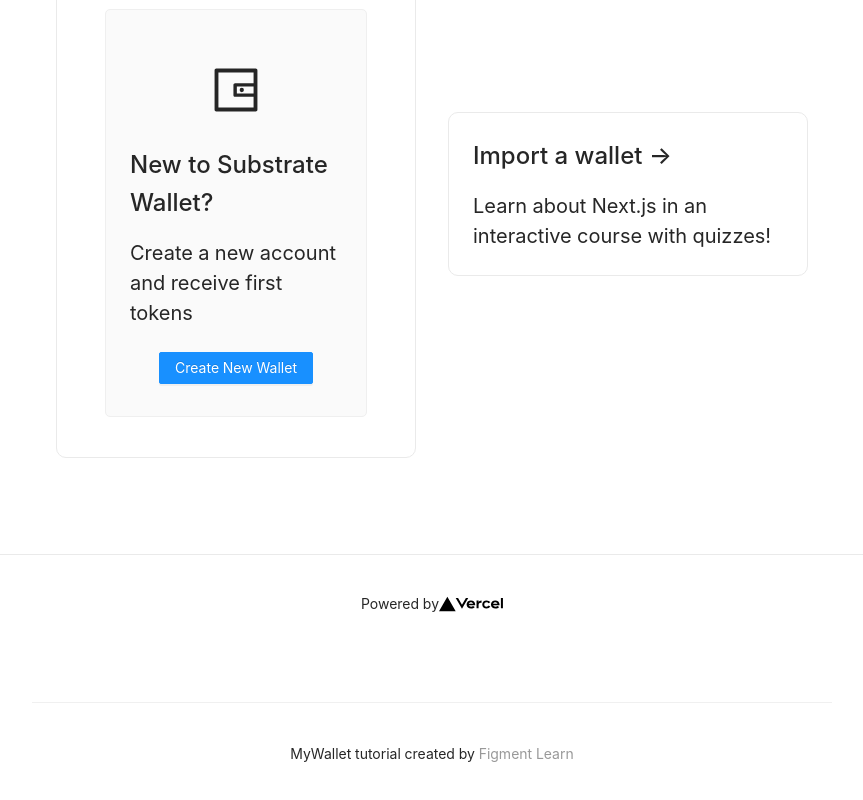
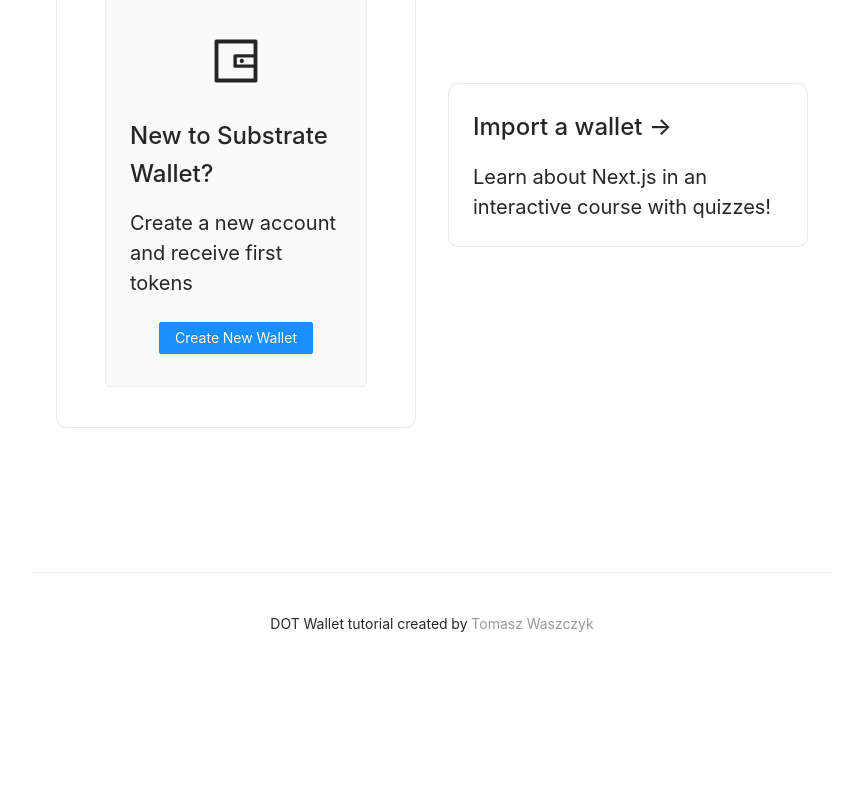
Before and after one commit to TomaszWaszczyk/polkadot-onboarding-wallet, a Next.js app: page / in a window 1280 px wide. Shown: the part 544-1344 px from the top of the page, without its empty margins (208-1071 px from the left). After the commit the page ends 1257 px from the top, so only its background shows below. Built offline with nearby package versions, Linux system fonts and the light colour scheme.

Commit message:
fix(styles): small changes and styles a bit for logo

```diff
--- a/components/Layout/index.module.css
+++ b/components/Layout/index.module.css
@@ -27,6 +27,7 @@
 }
 
 .logo {
+  width: 12rem;
   font-weight: bold;
   font-size: 1.5rem;
 }
--- a/components/Layout/index.tsx
+++ b/components/Layout/index.tsx
@@ -119,9 +119,9 @@
 
         <footer className={styles.footerHome}>
           <p>
-            MyWallet tutorial created by{" "}
-            <a className={styles.footerLink} href="https://learn.figment.io/">
-              Figment Learn
+            DOT Wallet tutorial created by{" "}
+            <a className={styles.footerLink} href="https://waszczyk.com">
+              Tomasz Waszczyk
             </a>
           </p>
         </footer>
--- a/pages/index.tsx
+++ b/pages/index.tsx
@@ -31,17 +31,6 @@
 
       </div>
     </main>
-
-    <footer>
-      <a
-        href="https://vercel.com?utm_source=create-next-app&utm_medium=default-template&utm_campaign=create-next-app"
-        target="_blank"
-        rel="noopener noreferrer"
-      >
-        Powered by{' '}
-        <Image src="/vercel.svg" alt="Vercel Logo" height={'32'} width={'64'} />
-      </a>
-    </footer>
 
     <style jsx>{`
       .container {
```
